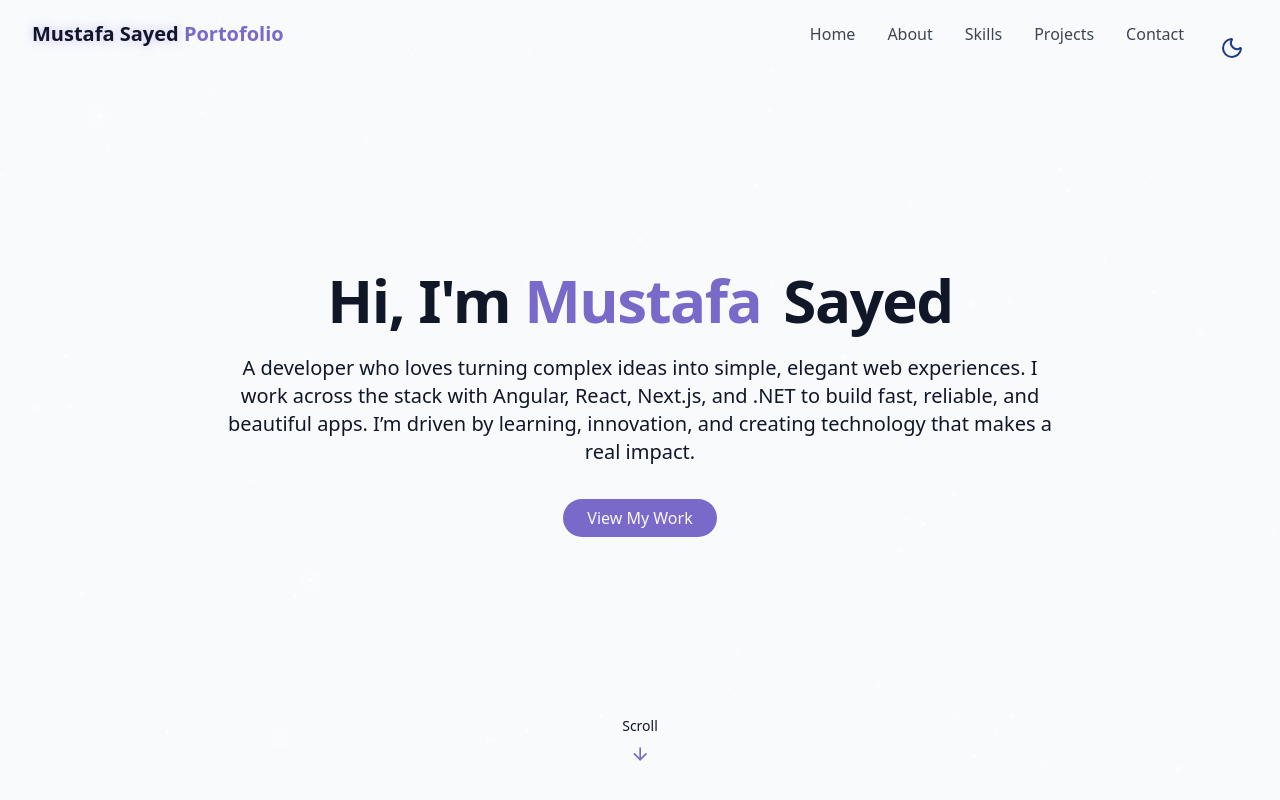
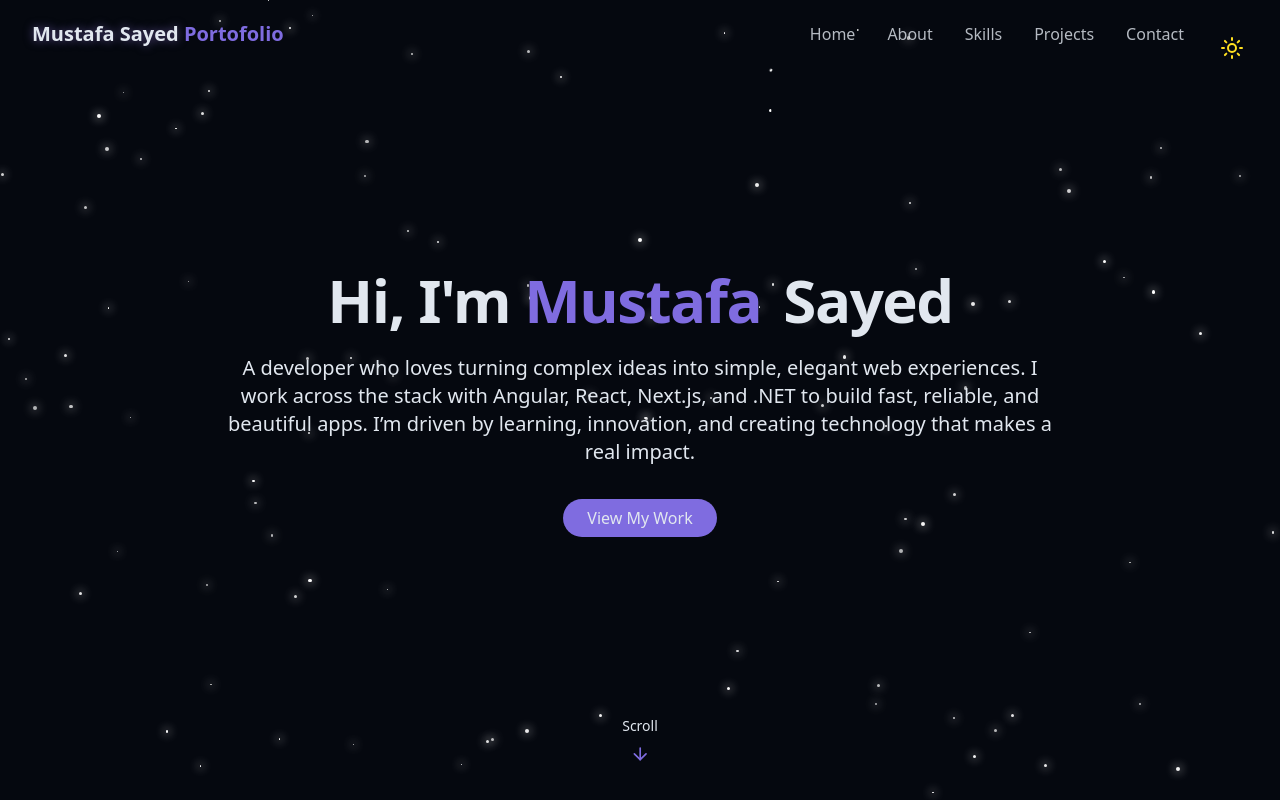
Before and after one commit to MustafaSayedAl-Said/Mustafa-Sayed-Portofolio, a React (Vite) app: page / in a window 1280 px wide. Shown: the top 800 px of the page. Built offline with nearby package versions, Linux system fonts and the light colour scheme.

Commit message:
dark mode bug fixed

```diff
--- a/src/components/ThemeToggle.jsx
+++ b/src/components/ThemeToggle.jsx
@@ -7,9 +7,9 @@ export const ThemeToggle = () => {
 
   useEffect(() => {
     const savedTheme = localStorage.getItem("theme");
-    if (savedTheme !== "dark") {
+    if (savedTheme === "light") {
       setIsDarkMode(false);
-      document.documentElement.classList.remove("dark");
+      document.documentElement.classList.add("light");
 
     } else {
       document.documentElement.classList.add("dark");
```
